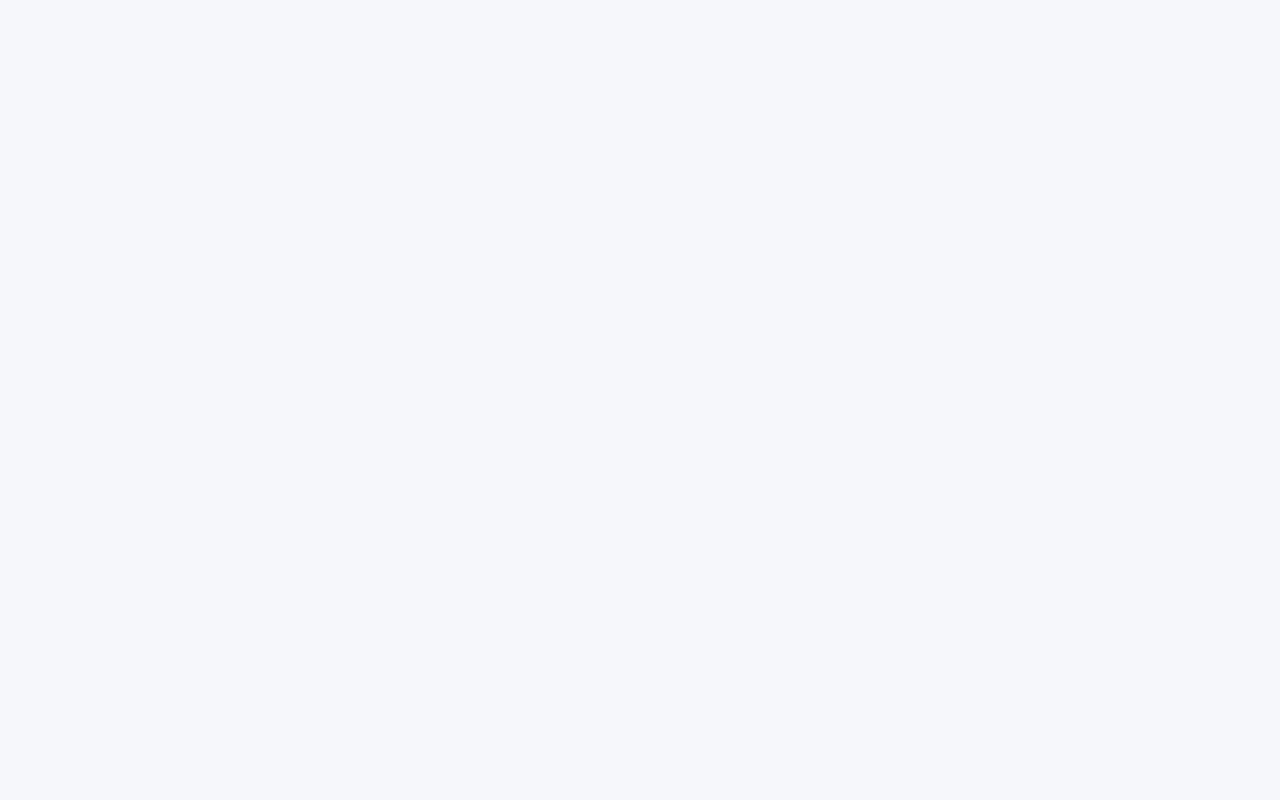
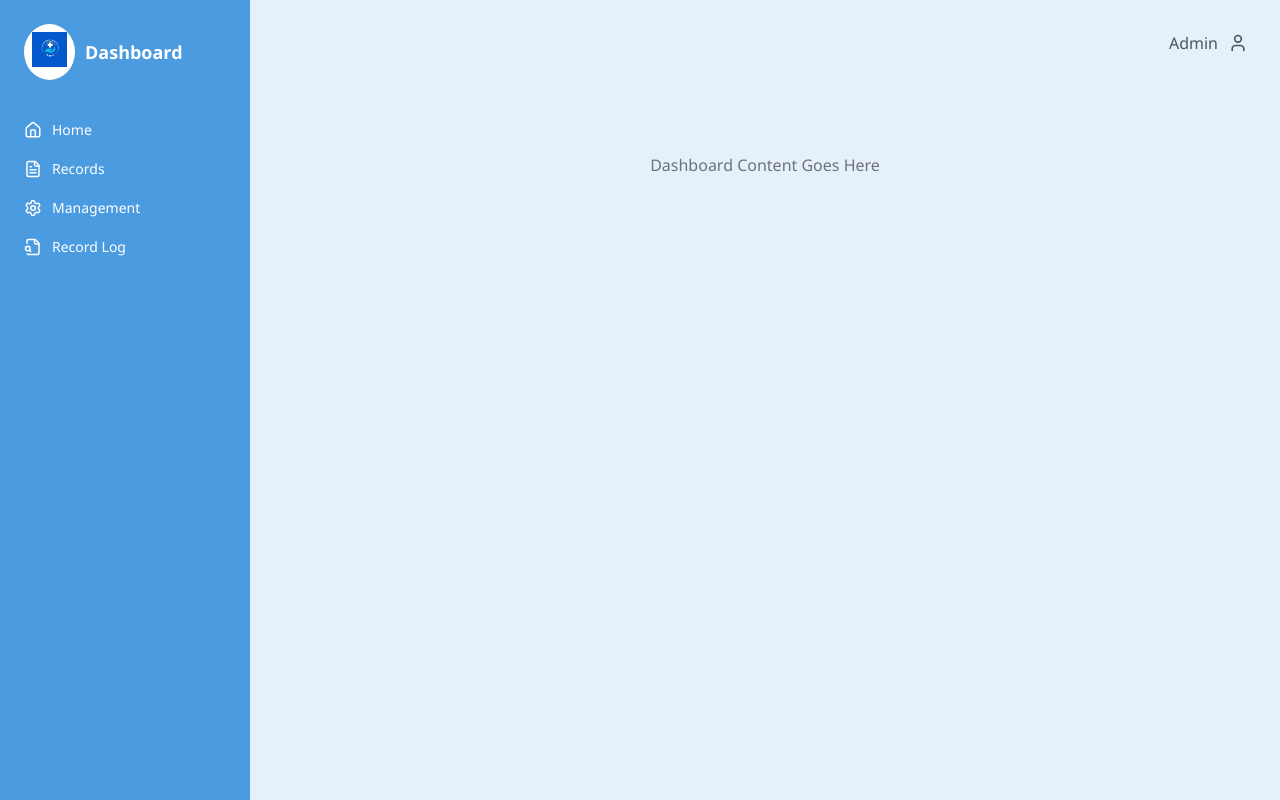
Before and after one commit to DrukHealth/Frontend, a React (Vite) app: page /dashboard in a window 1280 px wide. Before the commit this address had no page. Built offline with nearby package versions, Linux system fonts and the light colour scheme.

Commit message:
dashboard

```diff
--- a/package.json
+++ b/package.json
@@ -10,8 +10,10 @@
     "preview": "vite preview"
   },
   "dependencies": {
+    "lucide-react": "^0.546.0",
     "react": "^19.1.1",
     "react-dom": "^19.1.1",
+    "react-icons": "^5.5.0",
     "react-router-dom": "^7.9.4"
   },
   "devDependencies": {
--- a/src/main.jsx
+++ b/src/main.jsx
@@ -10,6 +10,7 @@ import LoginPage from "./pages/adminpages/LoginPage.jsx";
 import ForgotPassword from "./pages/adminpages/ForgotPassword.jsx";
 import ForgotPasswordVerify from "./pages/adminpages/PasswordVerify.jsx";
 import ChangePassword from "./pages/adminpages/ChangePassword.jsx";
+import Dashboard from "./pages/adminpages/Dashboard.jsx";
 
 ReactDOM.createRoot(document.getElementById("root")).render(
   <BrowserRouter>
@@ -23,6 +24,7 @@ ReactDOM.createRoot(document.getElementById("root")).render(
       <Route path="/forgot-password" element={<ForgotPassword />} />
       <Route path="/forgot-password-verify" element={<ForgotPasswordVerify />} />
       <Route path="/change-password" element={<ChangePassword />} />
+      <Route path="/dashboard" element={<Dashboard />} />
     </Routes>
   </BrowserRouter>
 );
--- /dev/null
+++ b/src/pages/adminpages/Dashboard.jsx
@@ -0,0 +1,104 @@
+
+// import React from "react";
+// import { Home, FileText, Settings, FileSearch, User } from "lucide-react";
+// import "./css/dashboard.css";
+
+// export default function Dashboard() {
+//   return (
+//     <div className="flex h-screen bg-blue-50">
+//       {/* Sidebar */}
+//       <aside className="w-64 bg-blue-400 text-white p-6 flex flex-col space-y-10">
+//         {/* Logo Section */}
+//         <div className="flex items-center space-x-2">
+//           <div className="bg-white rounded-full p-2">
+//             <img src="/logo.png" alt="Logo" className="w-8 h-8" />
+//           </div>
+//           <h2 className="font-semibold text-lg">Dashboard</h2>
+//         </div>
+
+//         {/* Navigation Links */}
+//         <nav className="space-y-4 text-sm font-medium">
+//           <div className="flex items-center space-x-2 cursor-pointer hover:text-gray-200">
+//             <Home size={18} /> <span>Home</span>
+//           </div>
+//           <div className="flex items-center space-x-2 cursor-pointer hover:text-gray-200">
+//             <FileText size={18} /> <span>Records</span>
+//           </div>
+//           <div className="flex items-center space-x-2 cursor-pointer hover:text-gray-200">
+//             <Settings size={18} /> <span>Management</span>
+//           </div>
+//           <div className="flex items-center space-x-2 cursor-pointer hover:text-gray-200">
+//             <FileSearch size={18} /> <span>Record Log</span>
+//           </div>
+//         </nav>
+//       </aside>
+
+//       {/* Main Content Area */}
+//       <main className="flex-1 p-8">
+//         {/* Header */}
+//         <header className="flex justify-end items-center mb-8">
+//           <div className="flex items-center space-x-2 text-gray-600">
+//             <span className="font-medium">Admin</span>
+//             <User size={20} />
+//           </div>
+//         </header>
+
+//         {/* Placeholder for dashboard content */}
+//         <section className="text-gray-500 text-center mt-20">
+//           <p>Dashboard Content Goes Here</p>
+//         </section>
+//       </main>
+//     </div>
+//   );
+// }
+
+import React from "react";
+import { Home, FileText, Settings, FileSearch, User } from "lucide-react";
+import "./css/dashboard.css";
+
+export default function Dashboard() {
+  return (
+    <div className="dashboard-container">
+      {/* Sidebar */}
+      <aside className="sidebar">
+        {/* Logo Section */}
+        <div className="logo-section">
+          <div className="logo-circle">
+            <img src="/logo.png" alt="Logo" className="logo-img" />
+          </div>
+          <h2 className="logo-text">Dashboard</h2>
+        </div>
+
+        {/* Navigation Links */}
+        <nav className="nav-menu">
+          <div className="nav-item">
+            <Home size={18} /> <span>Home</span>
+          </div>
+          <div className="nav-item">
+            <FileText size={18} /> <span>Records</span>
+          </div>
+          <div className="nav-item">
+            <Settings size={18} /> <span>Management</span>
+          </div>
+          <div className="nav-item">
+            <FileSearch size={18} /> <span>Record Log</span>
+          </div>
+        </nav>
+      </aside>
+
+      {/* Main Content */}
+      <main className="main-content">
+        <header className="header">
+          <div className="admin-profile">
+            <span>Admin</span>
+            <User size={20} />
+          </div>
+        </header>
+
+        <section className="placeholder">
+          <p>Dashboard Content Goes Here</p>
+        </section>
+      </main>
+    </div>
+  );
+}
--- /dev/null
+++ b/src/pages/adminpages/css/dashboard.css
@@ -0,0 +1,91 @@
+/* ===== Dashboard Layout ===== */
+.dashboard-container {
+  display: flex;
+  height: 100vh;
+  background-color: #e6f0fa; /* light blue background */
+  font-family: 'Segoe UI', Tahoma, Geneva, Verdana, sans-serif;
+}
+
+/* ===== Sidebar ===== */
+.sidebar {
+  width: 250px;
+  background-color: #4b9be0;
+  color: white;
+  padding: 24px;
+  display: flex;
+  flex-direction: column;
+  justify-content: flex-start;
+  gap: 40px;
+}
+
+.logo-section {
+  display: flex;
+  align-items: center;
+  gap: 10px;
+}
+
+.logo-circle {
+  background-color: white;
+  border-radius: 50%;
+  padding: 8px;
+}
+
+.logo-img {
+  width: 35px;
+  height: 35px;
+}
+
+.logo-text {
+  font-size: 18px;
+  font-weight: 600;
+}
+
+/* ===== Navigation ===== */
+.nav-menu {
+  display: flex;
+  flex-direction: column;
+  gap: 20px;
+}
+
+.nav-item {
+  display: flex;
+  align-items: center;
+  gap: 10px;
+  cursor: pointer;
+  font-size: 14px;
+  transition: color 0.3s ease;
+}
+
+.nav-item:hover {
+  color: #dbeafe;
+}
+
+/* ===== Main Content ===== */
+.main-content {
+  flex: 1;
+  padding: 32px;
+  position: relative;
+}
+
+.header {
+  display: flex;
+  justify-content: flex-end;
+  align-items: center;
+  margin-bottom: 32px;
+}
+
+.admin-profile {
+  display: flex;
+  align-items: center;
+  gap: 10px;
+  color: #4b5563;
+  font-weight: 500;
+}
+
+/* ===== Placeholder Section ===== */
+.placeholder {
+  text-align: center;
+  color: #6b7280;
+  font-size: 16px;
+  margin-top: 100px;
+}
```
Also changed, not shown: 1 other file (tests, documents, lock files or other folders).
